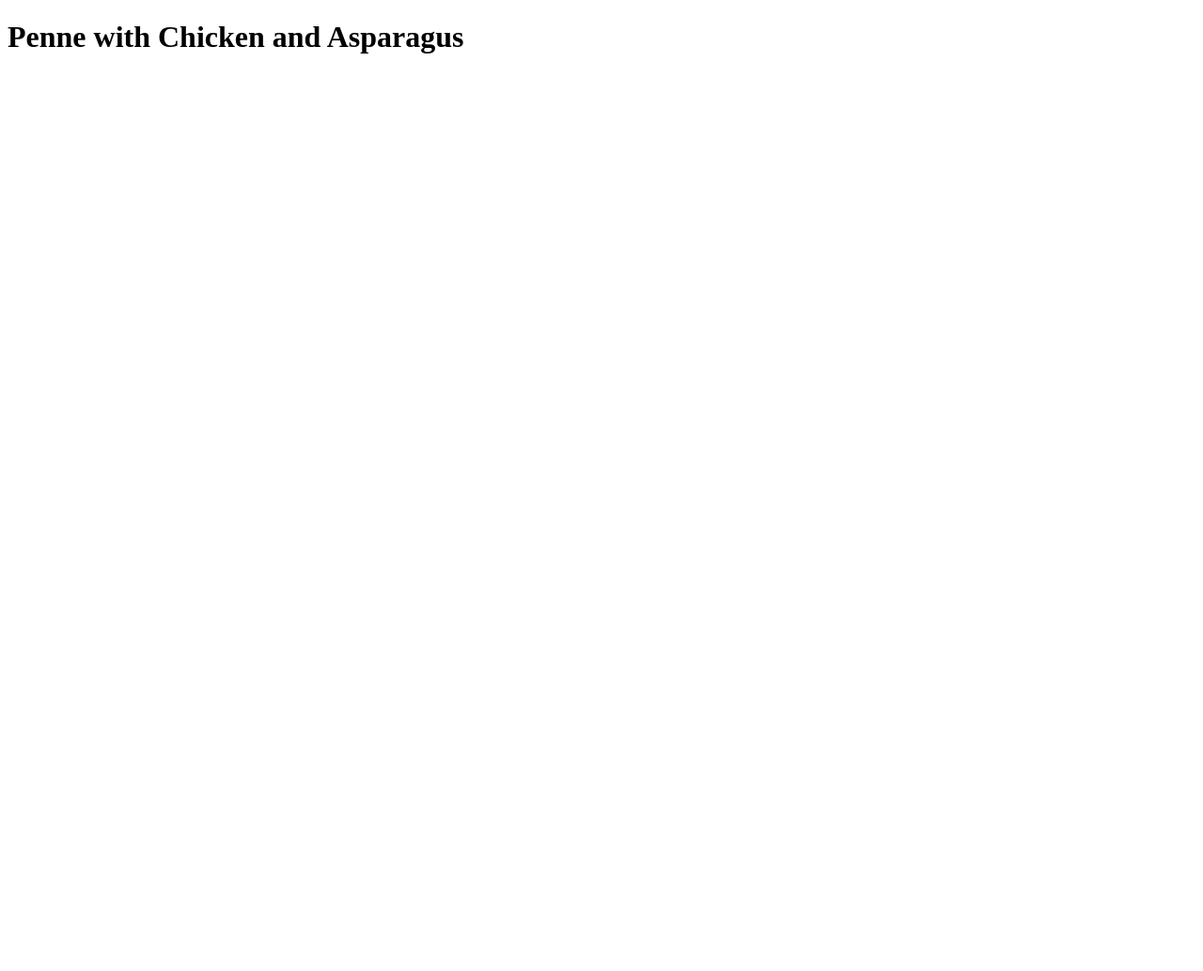
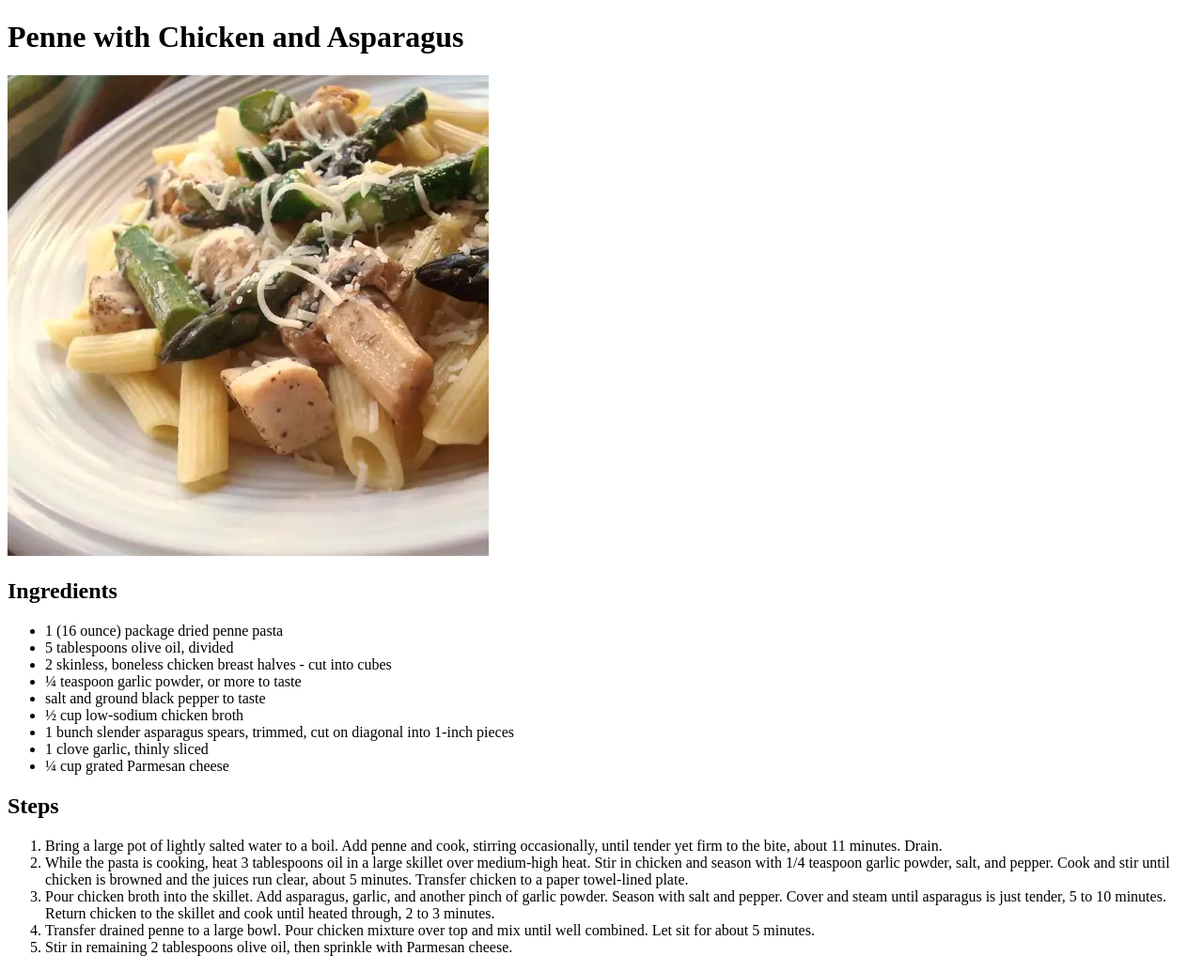
Before and after one commit to sydalwedaie/odin-recipes, a plain HTML site: page recipes/penne-chicken-asparagus.html in a window 1280 px wide. Shown: the whole page at 94% size. Before the commit the page ends 800 px from the top, so only its background shows below. Drawn offline with Linux system fonts and the light colour scheme.

Commit message:
Add content to chicken asparagus recipe page

```diff
--- a/recipes/penne-chicken-asparagus.html
+++ b/recipes/penne-chicken-asparagus.html
@@ -7,5 +7,28 @@
 </head>
 <body>
   <h1>Penne with Chicken and Asparagus</h1>
+  <img src="../img/chicken-asparagus.webp" alt="image of chicken asparagus dish">
+
+  <h2>Ingredients</h2>
+  <ul>
+    <li>1 (16 ounce) package dried penne pasta</li>
+    <li>5 tablespoons olive oil, divided</li>
+    <li>2 skinless, boneless chicken breast halves - cut into cubes</li>
+    <li>¼ teaspoon garlic powder, or more to taste</li>
+    <li>salt and ground black pepper to taste</li>
+    <li>½ cup low-sodium chicken broth</li>
+    <li>1 bunch slender asparagus spears, trimmed, cut on diagonal into 1-inch pieces</li>
+    <li>1 clove garlic, thinly sliced</li>
+    <li>¼ cup grated Parmesan cheese</li>
+  </ul>
+
+  <h2>Steps</h2>
+  <ol>
+    <li>Bring a large pot of lightly salted water to a boil. Add penne and cook, stirring occasionally, until tender yet firm to the bite, about 11 minutes. Drain.</li>
+    <li>While the pasta is cooking, heat 3 tablespoons oil in a large skillet over medium-high heat. Stir in chicken and season with 1/4 teaspoon garlic powder, salt, and pepper. Cook and stir until chicken is browned and the juices run clear, about 5 minutes. Transfer chicken to a paper towel-lined plate.</li>
+    <li>Pour chicken broth into the skillet. Add asparagus, garlic, and another pinch of garlic powder. Season with salt and pepper. Cover and steam until asparagus is just tender, 5 to 10 minutes. Return chicken to the skillet and cook until heated through, 2 to 3 minutes.</li>
+    <li>Transfer drained penne to a large bowl. Pour chicken mixture over top and mix until well combined. Let sit for about 5 minutes.</li>
+    <li>Stir in remaining 2 tablespoons olive oil, then sprinkle with Parmesan cheese.</li>
+  </ol>
 </body>
 </html>
```
Also changed, not shown: img/chicken-asparagus.webp (added).
